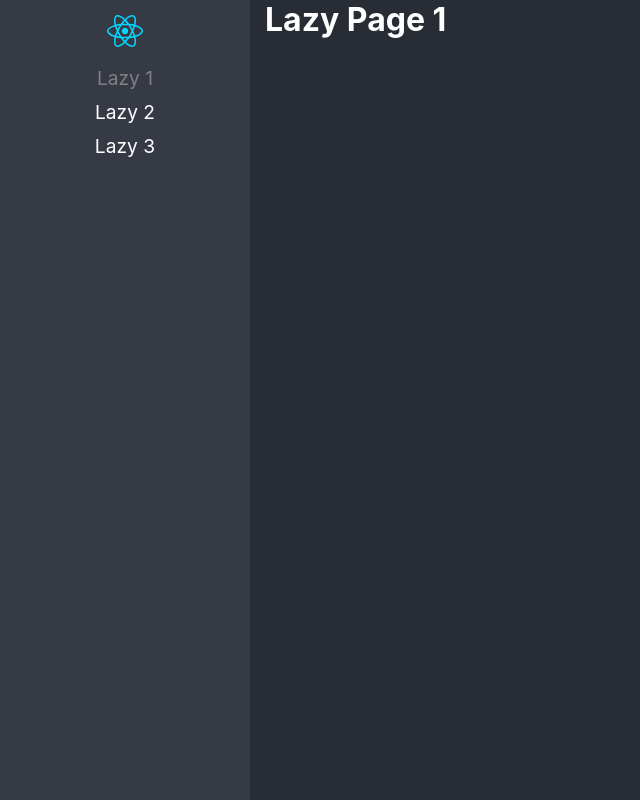
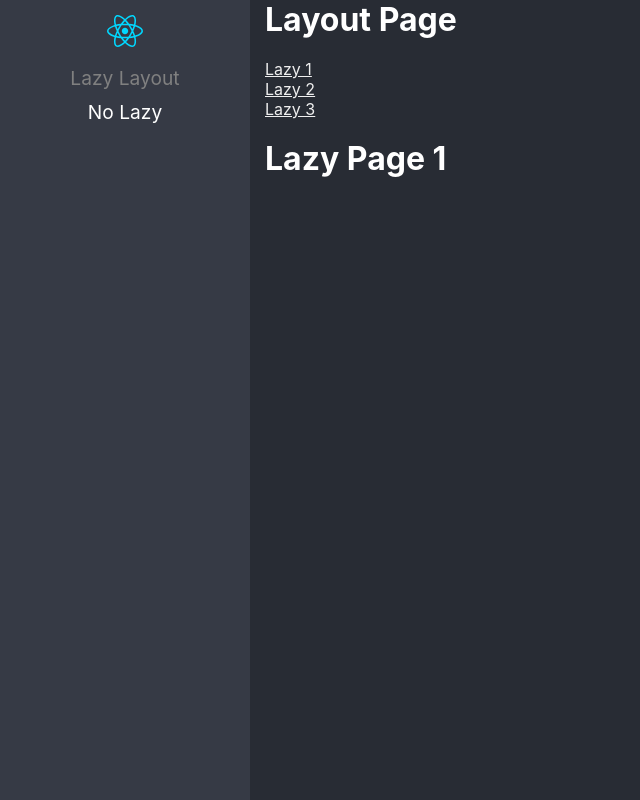
Before and after one commit to sebastian-asm/react-patterns, a React (Vite) app: page /lazy-layout/lazy1 in a window 1280 px wide. Before the commit this address led to /lazy1. Shown: the whole page, without its empty margins (0-640 px from the left). Built offline with nearby package versions, Linux system fonts and the light colour scheme.

Commit message:
utilizando lazy con rutas anidadas

```diff
--- /dev/null
+++ b/src/01-lazyload/layout/LazyLayout.tsx
@@ -0,0 +1,33 @@
+import { Navigate, NavLink, Route, Routes } from 'react-router-dom';
+
+import { LazyPage1, LazyPage2, LazyPage3 } from '../pages';
+
+export const LazyLayout = () => {
+  return (
+    <div>
+      <h1>Layout Page</h1>
+
+      {/* rutas hijas */}
+      <ul className="sub-nav">
+        <li>
+          <NavLink to="lazy1">Lazy 1</NavLink>
+        </li>
+        <li>
+          <NavLink to="lazy2">Lazy 2</NavLink>
+        </li>
+        <li>
+          <NavLink to="lazy3">Lazy 3</NavLink>
+        </li>
+      </ul>
+
+      <Routes>
+        <Route path="lazy1" element={<LazyPage1 />} />
+        <Route path="lazy2" element={<LazyPage2 />} />
+        <Route path="lazy3" element={<LazyPage3 />} />
+        <Route path="*" element={<Navigate to="lazy1" replace />} />
+      </Routes>
+    </div>
+  );
+};
+
+export default LazyLayout;
--- /dev/null
+++ b/src/01-lazyload/pages/NoLazy.tsx
@@ -0,0 +1,3 @@
+export const NoLazy = () => {
+  return <h1>No Lazy Componente</h1>;
+};
--- a/src/index.css
+++ b/src/index.css
@@ -24,6 +24,15 @@
 .main-layout {
   display: flex;
   flex-direction: row;
+}
+
+.sub-nav {
+  list-style-type: none;
+  margin: 20px 0;
+}
+
+.sub-nav a {
+  color: #eee;
 }
 
 nav {
--- a/src/routes/routes.ts
+++ b/src/routes/routes.ts
@@ -1,44 +1,30 @@
 import { lazy, LazyExoticComponent } from 'react';
 
-// import { LazyPage1, LazyPage2, LazyPage3 } from '../01-lazyload/pages';
+import { NoLazy } from '../01-lazyload/pages/NoLazy';
 
 type JSXComponent = () => JSX.Element;
 
 interface Route {
   to: string;
   path: string;
-  // definicion de un componente tradicional
-  // Component: () => JSX.Element;
-  // definicion de un componente con lazyload
-  // Component: LazyExoticComponent<() => JSX.Element>;
-  // aceptar ambos tipos de componentes
   Component: LazyExoticComponent<JSXComponent> | JSXComponent;
   name: string;
 }
 
-// componentes cargados "bajo demanda"
-// los componentes con lazy debe tener export default
-const Lazy1 = lazy(() => import('../01-lazyload/pages/LazyPage1'));
-const Lazy2 = lazy(() => import('../01-lazyload/pages/LazyPage2'));
-const Lazy3 = lazy(() => import('../01-lazyload/pages/LazyPage3'));
+const LazyLayout = lazy(() => import('../01-lazyload/layout/LazyLayout'));
 
 export const routes: Route[] = [
   {
-    to: '/lazy1',
-    path: 'lazy1',
-    Component: Lazy1,
-    name: 'Lazy 1',
+    to: '/lazy-layout',
+    // *: todo lo que venga despues será procesado por este path
+    path: '/lazy-layout/*',
+    Component: LazyLayout,
+    name: 'Lazy Layout',
   },
   {
-    to: '/lazy2',
-    path: 'lazy2',
-    Component: Lazy2,
-    name: 'Lazy 2',
-  },
-  {
-    to: '/lazy3',
-    path: 'lazy3',
-    Component: Lazy3,
-    name: 'Lazy 3',
+    to: '/no-lazy',
+    path: 'no-lazy',
+    Component: NoLazy,
+    name: 'No Lazy',
   },
 ];
```
